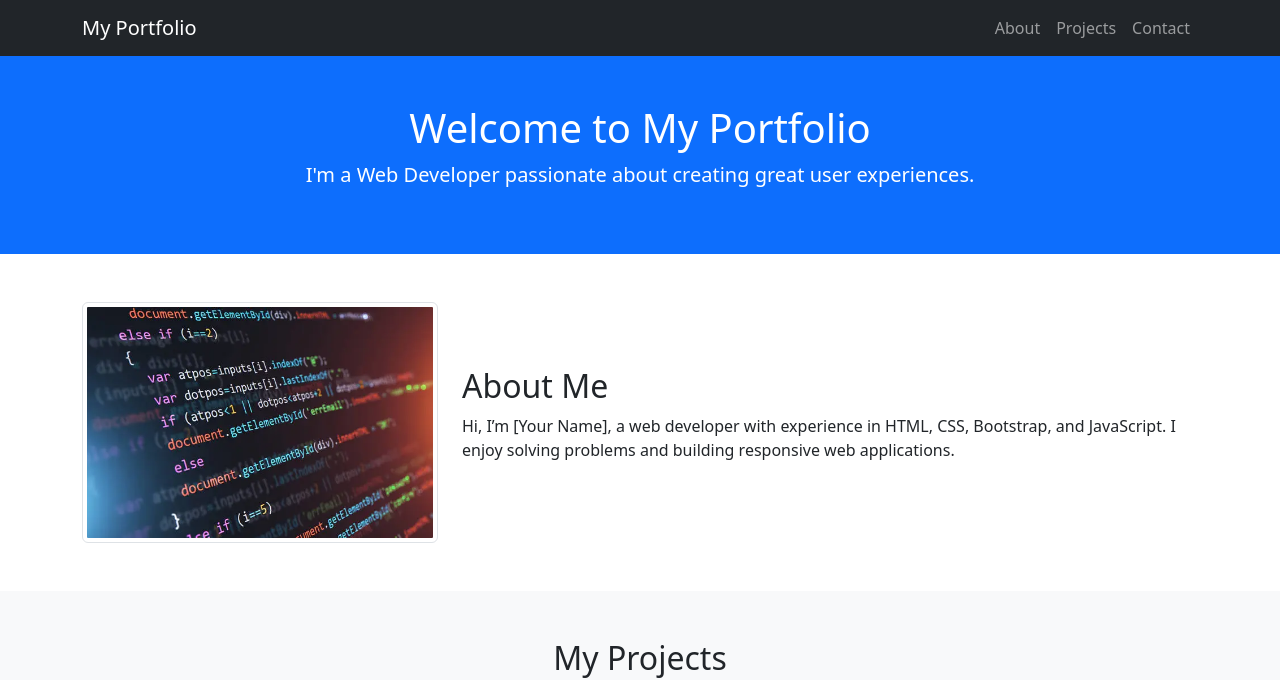
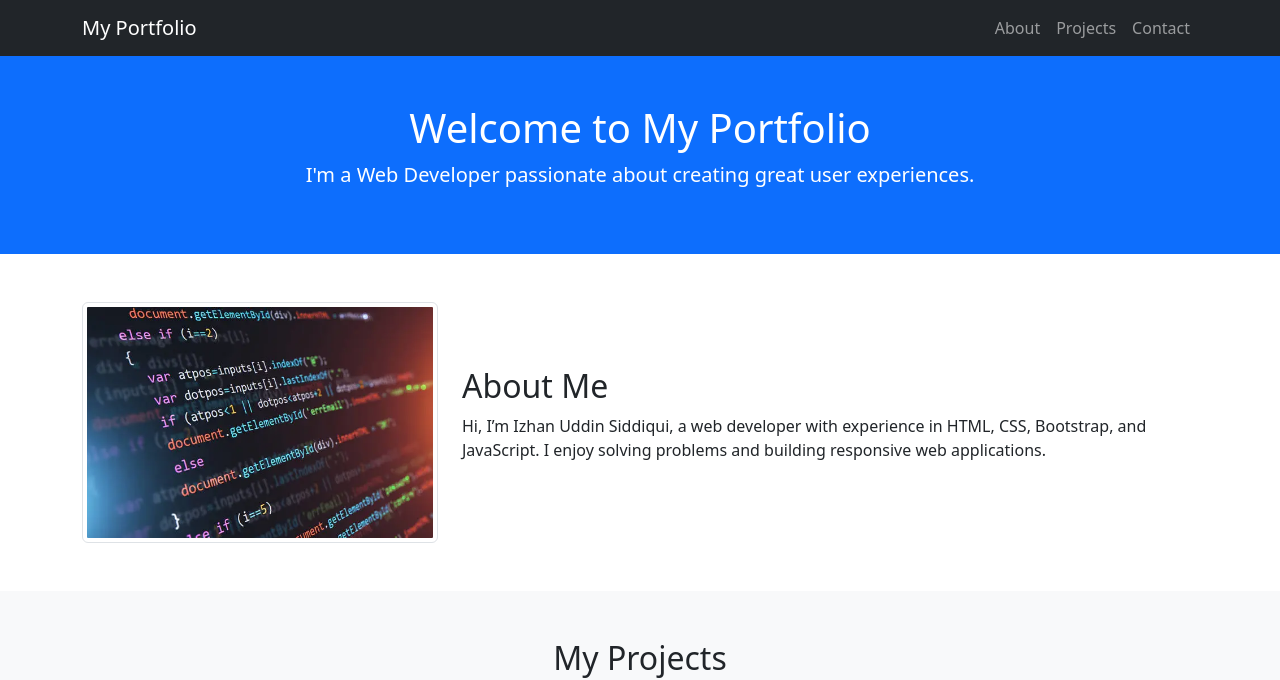
Before and after one commit to izhanuddinsiddiqui/My-portfolio, a plain HTML site: page index.html in a window 1280 px wide. Shown: the top 680 px of the page. Drawn offline with nearby package versions, Linux system fonts and the light colour scheme.

```diff
--- a/index.html
+++ b/index.html
@@ -40,7 +40,7 @@
                 </div>
                 <div class="col-md-8">
                     <h2>About Me</h2>
-                    <p>Hi, I’m [Your Name], a web developer with experience in HTML, CSS, Bootstrap, and JavaScript. I
+                    <p>Hi, I’m Izhan Uddin Siddiqui, a web developer with experience in HTML, CSS, Bootstrap, and JavaScript. I
                         enjoy solving problems and building responsive web applications.</p>
                 </div>
             </div>
```
